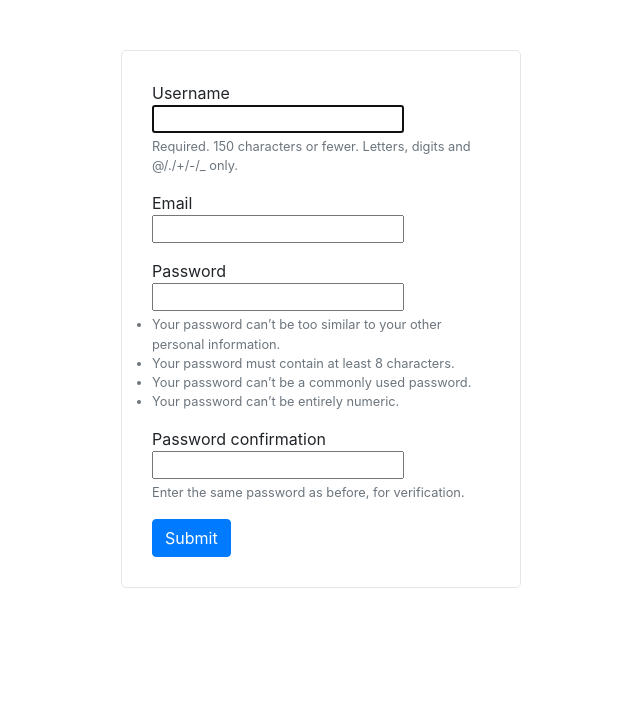
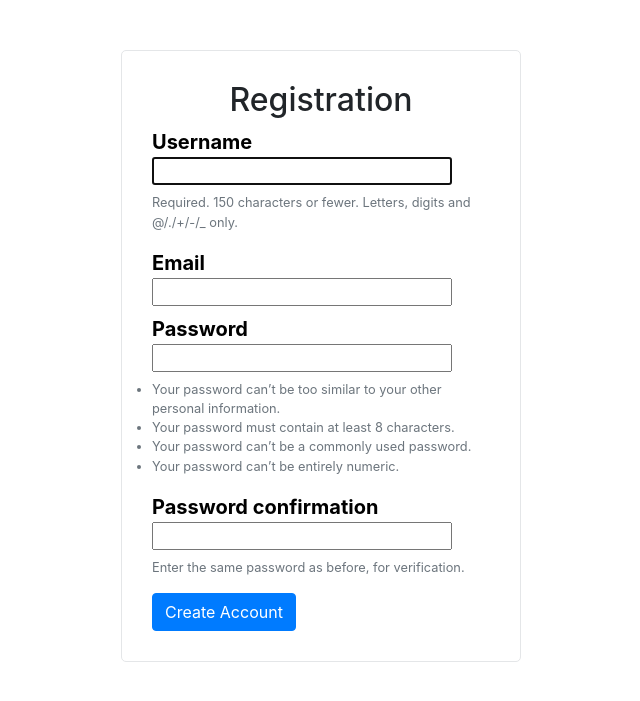
Before and after one commit to SergeyGorbenko/coursework_forum, a Django app: page /registration/ in a window 1280 px wide. Shown: the part 50-751 px from the top of the page, without its empty margins (319-959 px from the left). Run offline with Django 3.2, Linux system fonts and the light colour scheme; some libraries are stand-ins or nearby versions.

Commit message:
Front 0.4 - registration page(finished)

```diff
--- a/templates/index.html
+++ b/templates/index.html
@@ -14,7 +14,7 @@
         <h1>IT Forum</h1>
     </a>
     {% if user.is_authenticated %}
-        <div class="justify-content-end">
+        <div class="d-flex justify-content-end">
             <span class="username">{{ user.username }}</span>
             <a class="log_out" href="/logout">
                 <p class="small_text">Log out</p>
--- a/templates/registration/registration.html
+++ b/templates/registration/registration.html
@@ -16,11 +16,9 @@
 </header>
 <section class="registration">
     <div class="registration_container">
+        <h2>Registration</h2>
         <form method="post" class="registration_form" action="/registration/">
-
             {% csrf_token %}
-
-
             {% if form.errors %}
                 <div class="alert alert-danger" role="alert">
                     {% for error in form.errors %}
@@ -38,18 +36,16 @@
                     {% endfor %}
                 </div>
             {% endif %}
-
             {% for field in form.visible_fields %}
                 <div class="form-group">
-                    {{ field.label }}<br/>
-                    {{ field }}
+                    <p class="field_desc">{{ field.label }}</p>
+                    <p class="field">{{ field }}</p>
                     {% if field.help_text %}
                         <small class="form-text text-muted">{{ field.help_text }}</small>
                     {% endif %}
                 </div>
             {% endfor %}
-
-            <button type="submit" class="btn btn-primary">Submit</button>
+            <button type="submit" class="btn btn-primary">Create Account</button>
         </form>
     </div>
 </section>
```
Also changed, not shown: db.sqlite3.
